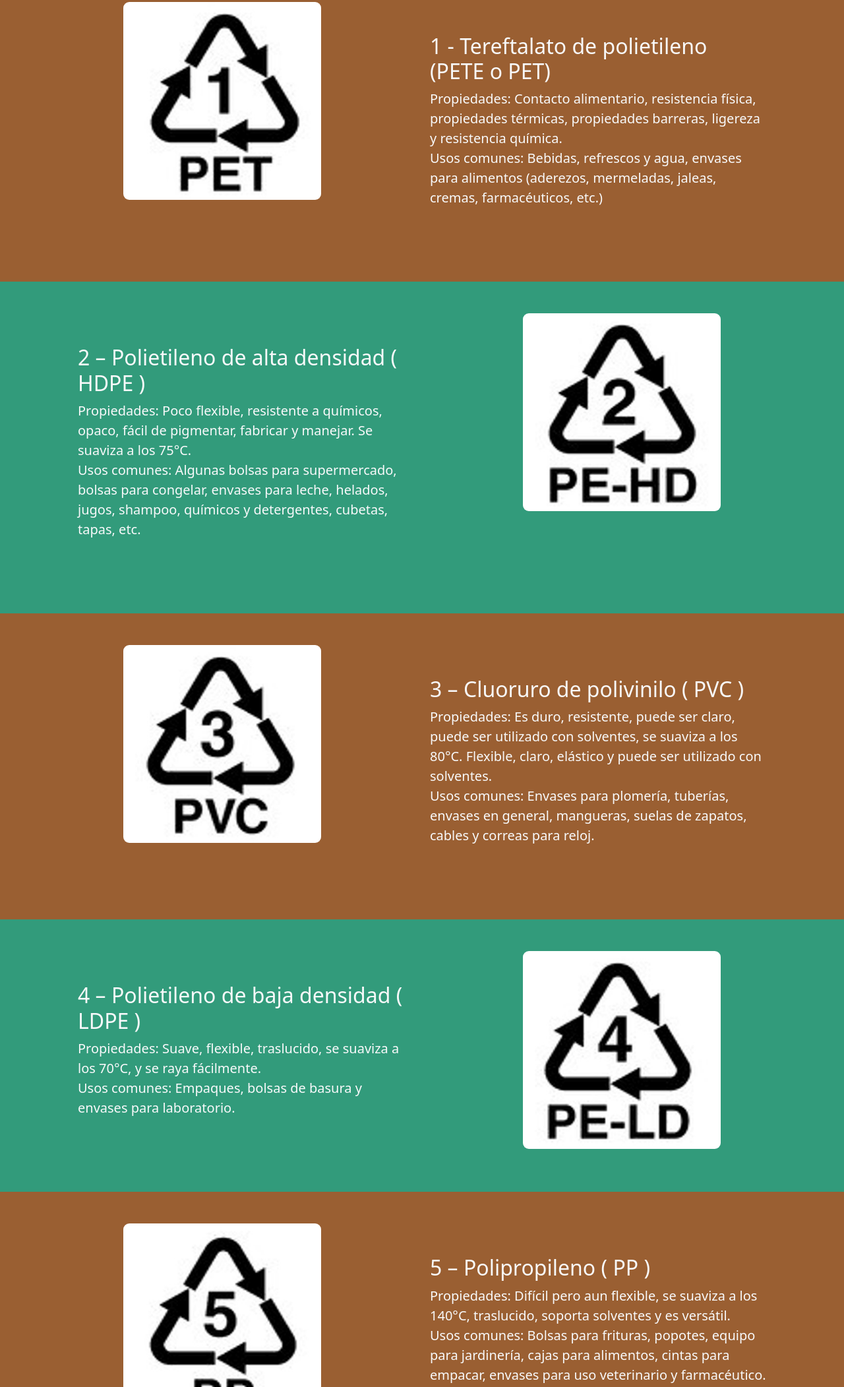
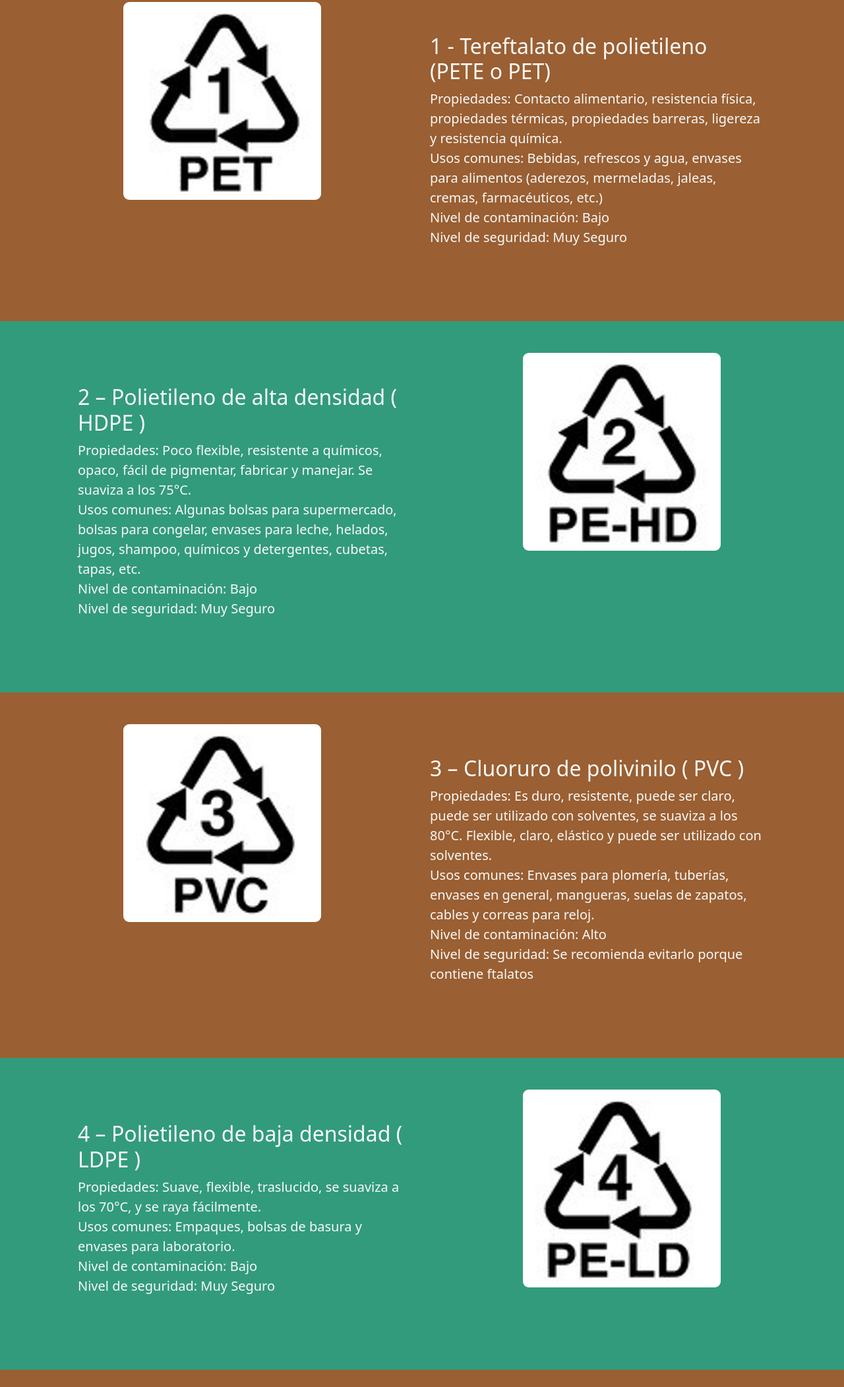
Before and after one commit to FirebirdCS/Bioplastic-UMG, a plain HTML site: page Pages/Materiales.html in a window 1280 px wide. Shown: the part 2019-4122 px from the top of the page at 66% size. Drawn offline with nearby package versions, Linux system fonts and the light colour scheme.

Commit message:
Info agregada en materiales, imagenes con marca de agua

```diff
--- a/Pages/Materiales.html
+++ b/Pages/Materiales.html
@@ -166,6 +166,10 @@
                         <b>Propiedades:</b> Contacto alimentario, resistencia física, propiedades térmicas, propiedades barreras, ligereza y resistencia química.
                         <br>
                         <b>Usos comunes:</b> Bebidas, refrescos y agua, envases para alimentos (aderezos, mermeladas, jaleas, cremas, farmacéuticos, etc.)
+                        <br>
+                        <b>Nivel de contaminación:</b> Bajo
+                        <br>
+                        <b>Nivel de seguridad:</b> Muy Seguro
                     </p>
                 </div>
             </div>
@@ -182,6 +186,10 @@
                         <b>Propiedades:</b> Poco flexible, resistente a químicos, opaco, fácil de pigmentar, fabricar y manejar. Se suaviza a los 75°C.
                         <br>
                         <b>Usos comunes:</b> Algunas bolsas para supermercado, bolsas para congelar, envases para leche, helados, jugos, shampoo, químicos y detergentes, cubetas, tapas, etc.
+                        <br>
+                        <b>Nivel de contaminación:</b> Bajo
+                        <br>
+                        <b>Nivel de seguridad:</b> Muy Seguro
                     </p>
                 </div>
                 <div class="col-md">
@@ -204,6 +212,10 @@
                         <b>Propiedades:</b> Es duro, resistente, puede ser claro, puede ser utilizado con solventes, se suaviza a los 80°C. Flexible, claro, elástico y puede ser utilizado con solventes.
                         <br>
                         <b>Usos comunes:</b> Envases para plomería, tuberías, envases en general, mangueras, suelas de zapatos, cables y correas para reloj.
+                        <br>
+                        <b>Nivel de contaminación:</b> Alto
+                        <br>
+                        <b>Nivel de seguridad:</b> Se recomienda evitarlo porque contiene ftalatos
                     </p>
                 </div>
             </div>
@@ -220,6 +232,10 @@
                         <b>Propiedades:</b> Suave, flexible, traslucido, se suaviza a los 70°C, y se raya fácilmente.
                         <br>
                         <b>Usos comunes:</b> Empaques, bolsas de basura y envases para laboratorio.
+                        <br>
+                        <b>Nivel de contaminación:</b> Bajo
+                        <br>
+                        <b>Nivel de seguridad:</b> Muy Seguro
                     </p>
                 </div>
                 <div class="col-md">
@@ -242,6 +258,10 @@
                         <b>Propiedades:</b> Difícil pero aun flexible, se suaviza a los 140°C, traslucido, soporta solventes y es versátil.
                         <br>
                         <b>Usos comunes:</b> Bolsas para frituras, popotes, equipo para jardinería, cajas para alimentos, cintas para empacar, envases para uso veterinario y farmacéutico.
+                        <br>
+                        <b>Nivel de contaminación:</b> Bajo
+                        <br>
+                        <b>Nivel de seguridad:</b> Muy Seguro
                     </p>
                 </div>
             </div>
@@ -258,6 +278,10 @@
                        <b>Propiedades:</b> Esponjoso, ligero, absorbe energía y mantiene temperaturas.
                        <br>
                         <b>Usos comunes:</b> Tazas para bebidas calientes, charolas de comida para llevar, envases de hielo seco y empaques para proteger mercancía frágil.
+                        <br>
+                        <b>Nivel de contaminación:</b> Alto
+                        <br>
+                        <b>Nivel de seguridad:</b>  Se recomienda evitarlo por la espuma de poliestireno
                     </p>
                 </div>
                 <div class="col-md">
@@ -280,6 +304,10 @@
                         <b>Propiedades:</b> Incluye muchas otras resinas y materiales. Sus propiedades dependen de la combinación de los plásticos.
                         <br>
                         <b>Usos comunes:</b> Auto partes, hieleras, electrónicos y piezas para empaques.
+                        <br>
+                        <b>Nivel de contaminación:</b> Alto
+                        <br>
+                        <b>Nivel de seguridad:</b>  Se recomienda evitarlo porque contiene bisfenol A
                     </p>
                 </div>
             </div>
```
Also changed, not shown: Pages/Nosotros.html (+4 -4 lines), Images/im1.jpeg (deleted), Images/im1.png (added), Images/im2.jpg (deleted), Images/im3.jpeg (deleted), Images/im3.png (added), 1 other file.
